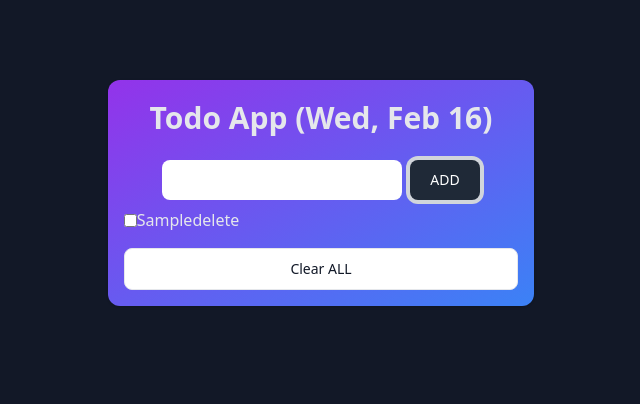
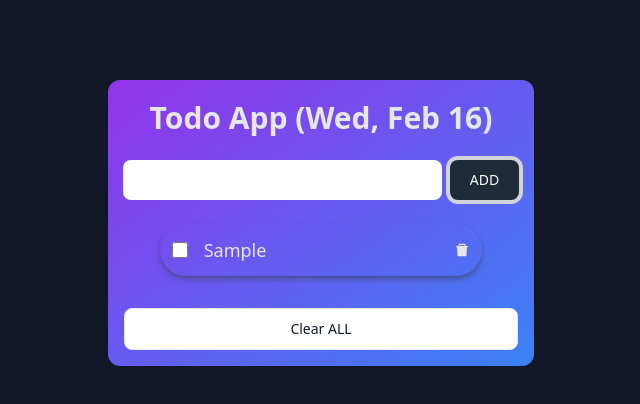
Before and after one commit to kartikpavan/React_Taskify, a React (Create React App) app: page / in a window 1280 px wide. Both pictures are taken after typing "Sample" into the empty fields and a click on the button "ADD". Shown: the top 404 px of the page, without its empty margins (319-959 px from the left). Built offline with nearby package versions, Linux system fonts and the light colour scheme.

Commit message:
tailwind styling added

```diff
--- a/package.json
+++ b/package.json
@@ -8,6 +8,7 @@
     "@testing-library/user-event": "^13.2.1",
     "react": "^17.0.2",
     "react-dom": "^17.0.2",
+    "react-icons": "^4.3.1",
     "react-scripts": "5.0.0",
     "web-vitals": "^2.1.0"
   },
--- a/src/App.js
+++ b/src/App.js
@@ -62,7 +62,7 @@ function App() {
         </h1>
         <form onSubmit={submitHandler} className="flex justify-center ">
           <input
-            className="w-60 h-10 rounded-lg mx-2 text-gray-700 font-semibold text-xl"
+            className="w-80 h-10 px-2 rounded-lg mx-2 text-gray-700 font-semibold text-xl"
             type="text"
             name="task"
             value={todo.task}
@@ -70,7 +70,7 @@ function App() {
           />
           <button
             type="submit"
-            className=" text-white bg-gray-800 hover:bg-gray-900 focus:ring-4 focus:ring-gray-300 font-medium rounded-lg text-sm px-5 py-2.5 text-center mr-2 mb-2 dark:bg-gray-800 dark:hover:bg-gray-700 dark:focus:ring-gray-800 dark:border-gray-700"
+            className=" w-20 text-white bg-gray-800 hover:bg-gray-900 focus:ring-4 focus:ring-gray-300 font-medium rounded-lg text-sm px-5 py-2.5 text-center mr-2 mb-2 dark:bg-gray-800 dark:hover:bg-gray-700 dark:focus:ring-gray-800 dark:border-gray-700"
           >
             ADD
           </button>
--- a/src/List.js
+++ b/src/List.js
@@ -1,18 +1,33 @@
 import React, { useState } from "react";
+import { AiFillDelete } from "react-icons/ai";
 
 function List({ items, removeTodo, toggleComplete }) {
   return (
     <div>
       {items.map((todo) => {
         return (
-          <div style={{ display: "flex", alignItems: "center" }} key={todo.id}>
-            <input type="checkbox" onClick={() => toggleComplete(todo.id)} />
-            <h3
-              style={{ textDecoration: todo.completed ? "line-through" : null }}
-            >
-              {todo.task}{" "}
-            </h3>
-            <button onClick={() => removeTodo(todo.id)}>delete</button>
+          <div
+            className="flex justify-between mx-9 my-4 p-3 rounded-full shadow-md shadow-gray-700/50"
+            key={todo.id}
+          >
+            <div className="flex items-center gap-4">
+              <input
+                type="checkbox"
+                class="form-checkbox h-4 w-4 text-purple-600"
+                onClick={() => toggleComplete(todo.id)}
+              />
+              <h3
+                className="text-lg"
+                style={{
+                  textDecoration: todo.completed ? "line-through" : null,
+                }}
+              >
+                {todo.task}{" "}
+              </h3>
+            </div>
+            <button onClick={() => removeTodo(todo.id)}>
+              <AiFillDelete />
+            </button>
           </div>
         );
       })}
```
Also changed, not shown: 1 other file (tests, documents, lock files or other folders).
